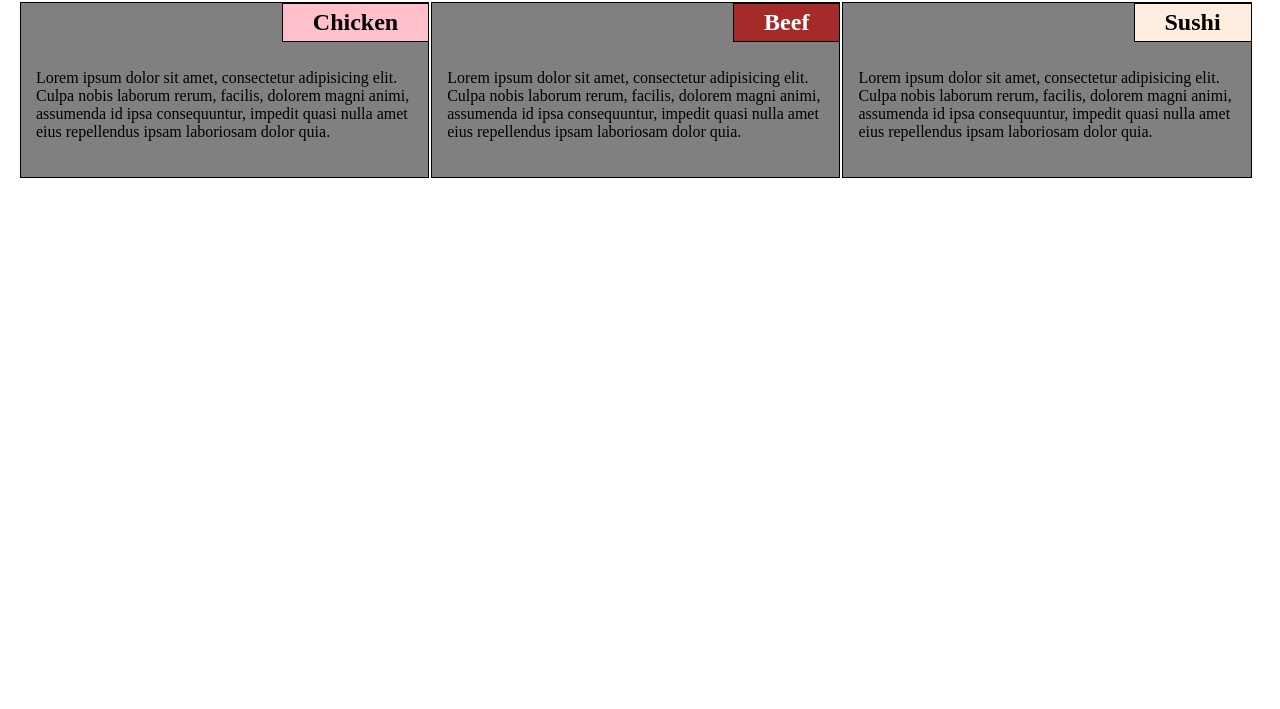
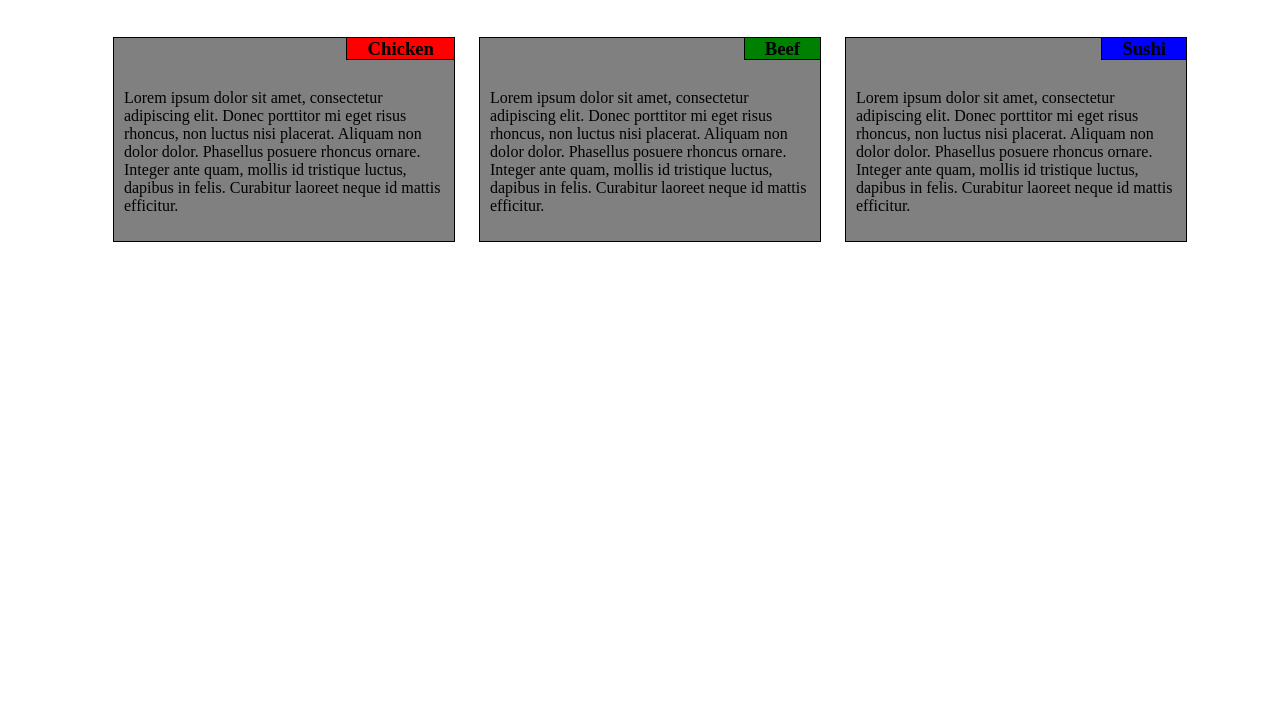
Before and after one commit to alexhepting/mod2-solutions, a plain HTML site: page index.html in a window 1280 px wide. Shown: the part 91-800 px from the top of the page. Drawn offline with Linux system fonts and the light colour scheme.

Commit message:
corrected

```diff
--- a/index.html
+++ b/index.html
@@ -1,29 +1,32 @@
 <!DOCTYPE html>
-<html lang="en">
-<head>
-  <meta charset="UTF-8">
-  <meta name="viewport" content="width=device-width, initial-scale=1.0">
-  <meta http-equiv="X-UA-Compatible" content="ie=edge">
-  <link rel="stylesheet" href="main.css">
-  <title>Document</title>
-</head>
-<body>
-<h1>Responsive Design</h1>
 
-<section class="col1">
-<h2 id="p1">Chicken</h2>
-  <p>Lorem ipsum dolor sit amet, consectetur adipisicing elit. Culpa nobis laborum rerum, facilis, dolorem magni animi, assumenda id ipsa consequuntur, impedit quasi nulla amet eius repellendus ipsam laboriosam dolor quia.</p>
-</section>
+<html><head><meta http-equiv="Content-Type" content="text/html; charset=UTF-8">
+		<title>Module 2 - Assignment</title>
 
-<section class="col2">
-  <h2 id="p2">Beef</h2>
-  <p>Lorem ipsum dolor sit amet, consectetur adipisicing elit. Culpa nobis laborum rerum, facilis, dolorem magni animi, assumenda id ipsa consequuntur, impedit quasi nulla amet eius repellendus ipsam laboriosam dolor quia.</p>
-</section>
+		<link rel="stylesheet" type="text/css" href="styles.css">
 
-<section class="col3">
-  <h2 id="p3">Sushi</h2>
-  <p>Lorem ipsum dolor sit amet, consectetur adipisicing elit. Culpa nobis laborum rerum, facilis, dolorem magni animi, assumenda id ipsa consequuntur, impedit quasi nulla amet eius repellendus ipsam laboriosam dolor quia.</p>
-</section>
+	<body>
 
-</body>
-</html>
+		<h1 class="menu">Menu</h1>
+
+		<div class="content">
+
+			<div>
+				<h3><span class="food chicken">Chicken</span></h3>
+				<p>Lorem ipsum dolor sit amet, consectetur adipiscing elit. Donec porttitor mi eget risus rhoncus, non luctus nisi placerat. Aliquam non dolor dolor. Phasellus posuere rhoncus ornare. Integer ante quam, mollis id tristique luctus, dapibus in felis. Curabitur laoreet neque id mattis efficitur.</p>
+			</div>
+
+			<div>
+				<h3><span class="food beef">Beef</span></h3>
+				<p>Lorem ipsum dolor sit amet, consectetur adipiscing elit. Donec porttitor mi eget risus rhoncus, non luctus nisi placerat. Aliquam non dolor dolor. Phasellus posuere rhoncus ornare. Integer ante quam, mollis id tristique luctus, dapibus in felis. Curabitur laoreet neque id mattis efficitur.</p>
+			</div>
+
+			<div class="tablet">
+				<h3><span class="food sushi">Sushi</span></h3>
+				<p>Lorem ipsum dolor sit amet, consectetur adipiscing elit. Donec porttitor mi eget risus rhoncus, non luctus nisi placerat. Aliquam non dolor dolor. Phasellus posuere rhoncus ornare. Integer ante quam, mollis id tristique luctus, dapibus in felis. Curabitur laoreet neque id mattis efficitur.</p>
+			</div>
+
+		</div>
+
+
+</body></html>
--- a/main.css
+++ /dev/null
@@ -1,36 +0,0 @@
-
-/* base styles */
-
-* {box-sizing: border-box;}
-body{ margin: 0; padding: 20px 20px 20px 20px; font-family: "Times New Roman", Georgia, Serif; }
-
-h1 {margin-bottom: 15px; text-align: center;}
-h2 { border-style: solid; border: 1px solid black; padding: 5px 30px 5px 30px;}
-p { padding: 50px 15px 20px 15px;}
-section {background-color: grey;  border: 1px solid black;  margin-right: 2px; margin-bottom: 3px; position:relative; padding: 0;}
-
-/* headers */
-#p1 {background-color: pink; position: absolute; top: -20px; right: -1px;}
-#p2 {color: white; background-color: #A52A2A; position: absolute; top: -20px; right: -1px;}
-#p3 {background-color: #ffeee0; position: absolute; top: -20px; right: -1px;}
-
-
-/*Desktop view */
-@media(min-width: 992px )
-{
-  .col1, .col2, .col3{ width: 33%; float: left;  }
-
-}
-/*Tablet view */
-@media(min-width: 768px ) and (max-width: 991px)
-{
- .col1, .col2{ width: 48%;  float: left; }
-
- .col3 {float: left; margin-right: 4%}
-}
-
-/*Mobile view */
-@media(max-width: 767px )
-{
-
-}
--- /dev/null
+++ b/styles.css
@@ -0,0 +1,87 @@
+/* GLOBAL */
+* {
+
+}
+
+.menu {
+	text-align: center;
+	margin-bottom: 50px;
+}
+
+h3 {
+	text-align: right;
+	margin-top: 0;
+}
+
+body {
+	margin: 0;
+}
+
+.content {
+	text-align: center;
+	width: 100%;
+	background-color: rgba(0,0,0,0);
+	border: none;
+	margin: 0;
+}
+
+div {
+	display: inline-block;
+	text-align: left;
+	padding: 10px;
+	margin: 10px;
+	background-color: grey;
+	border: 1px solid black;
+}
+
+.food {
+	position: relative;
+	top: -10px;
+	right: -10px;
+	border-left: 1px solid black;
+	border-bottom: 1px solid black;
+	padding: 0 20px;
+}
+
+.chicken {
+	background-color: red;
+}
+
+.beef {
+	background-color: green;
+}
+
+.sushi {
+	background-color: blue;
+}
+
+/* Desktop view */
+@media screen and (min-width: 992px) {
+
+	div {
+		width: 25%;
+	}
+
+}
+
+/*Tablet view */
+@media screen and (min-width: 768px) and (max-width: 991px) {
+
+	div {
+		width: 40%;
+	}
+
+	.tablet {
+		width: 85%;
+	}
+
+}
+
+/* Mobile view */
+@media screen and (max-width: 767px) {
+
+	div {
+		width: 80%;
+	}
+
+}
```
